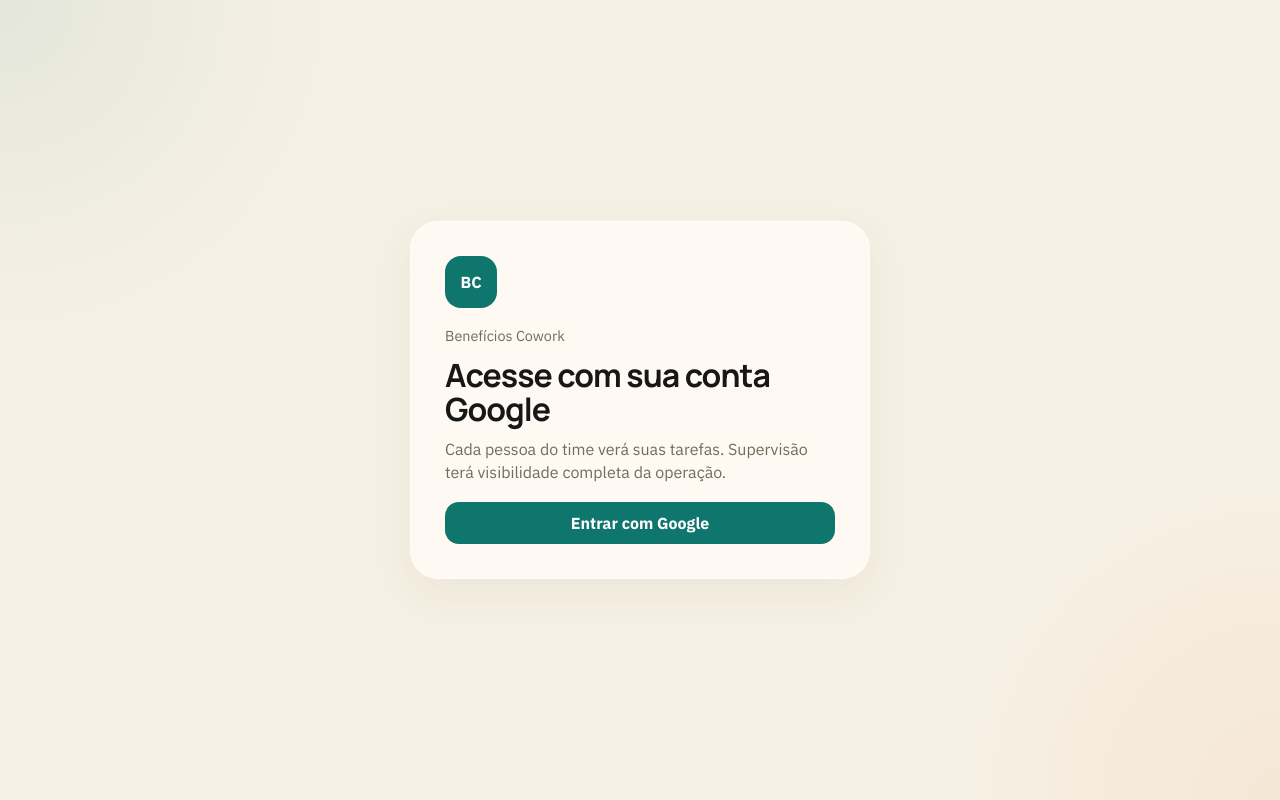
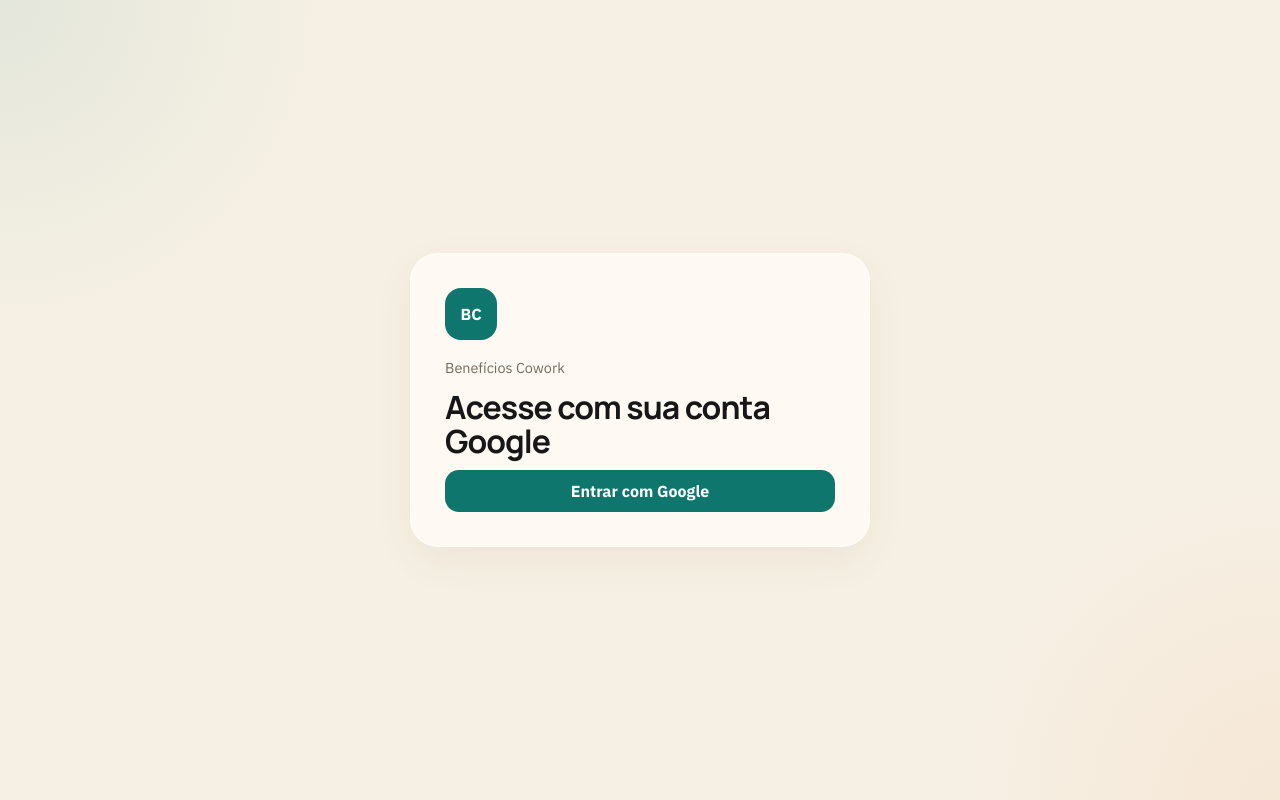
Before and after one commit to lorennapaiss/beneficios-cowork, a Next.js app: page /login in a window 1280 px wide. Built offline with nearby package versions, Linux system fonts and the light colour scheme.

Commit message:
Remove description text from login page

```diff
--- a/app/login/page.jsx
+++ b/app/login/page.jsx
@@ -33,9 +33,7 @@ export default function LoginPage() {
         <div className="brand-mark large">BC</div>
         <p className="eyebrow">Benefícios Cowork</p>
         <h1>Acesse com sua conta Google</h1>
-        <p className="login-copy">
-          Cada pessoa do time verá suas tarefas. Supervisão terá visibilidade completa da operação.
-        </p>
+
         <button className="primary wide" onClick={signInWithGoogle} disabled={loading}>
           {loading ? "Redirecionando..." : "Entrar com Google"}
         </button>
```
